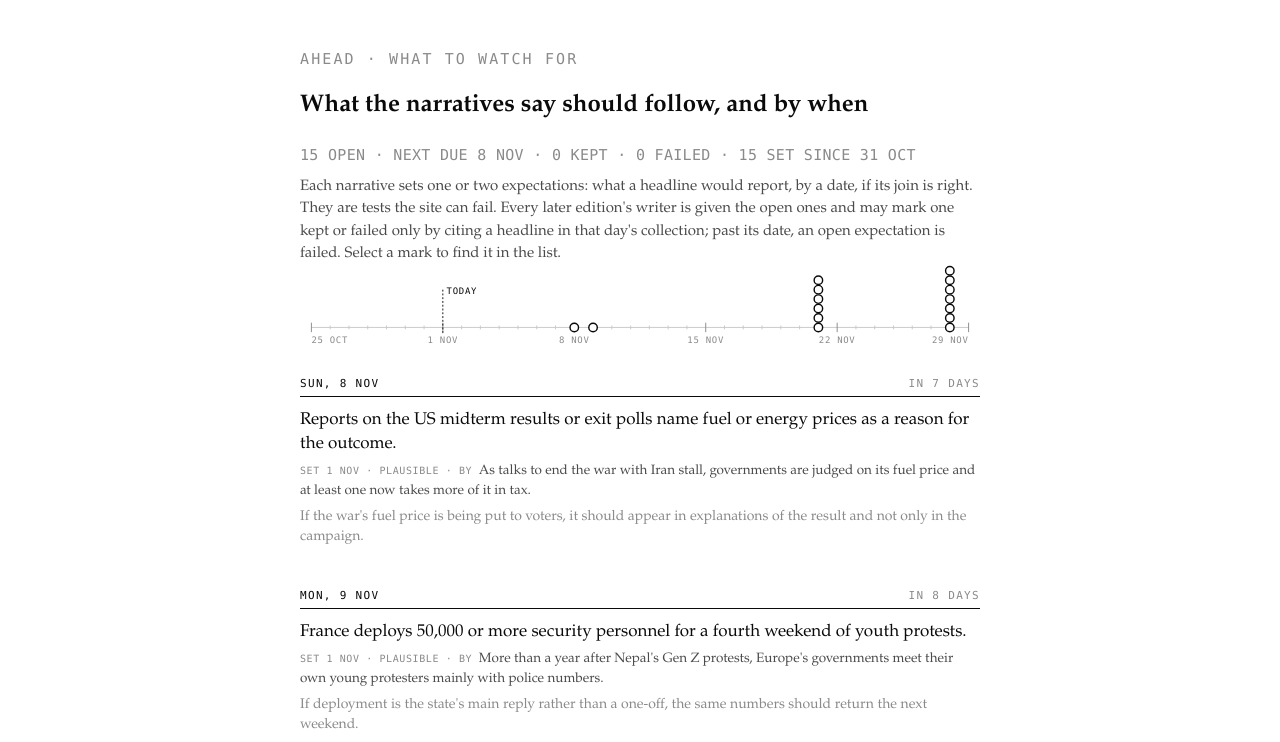
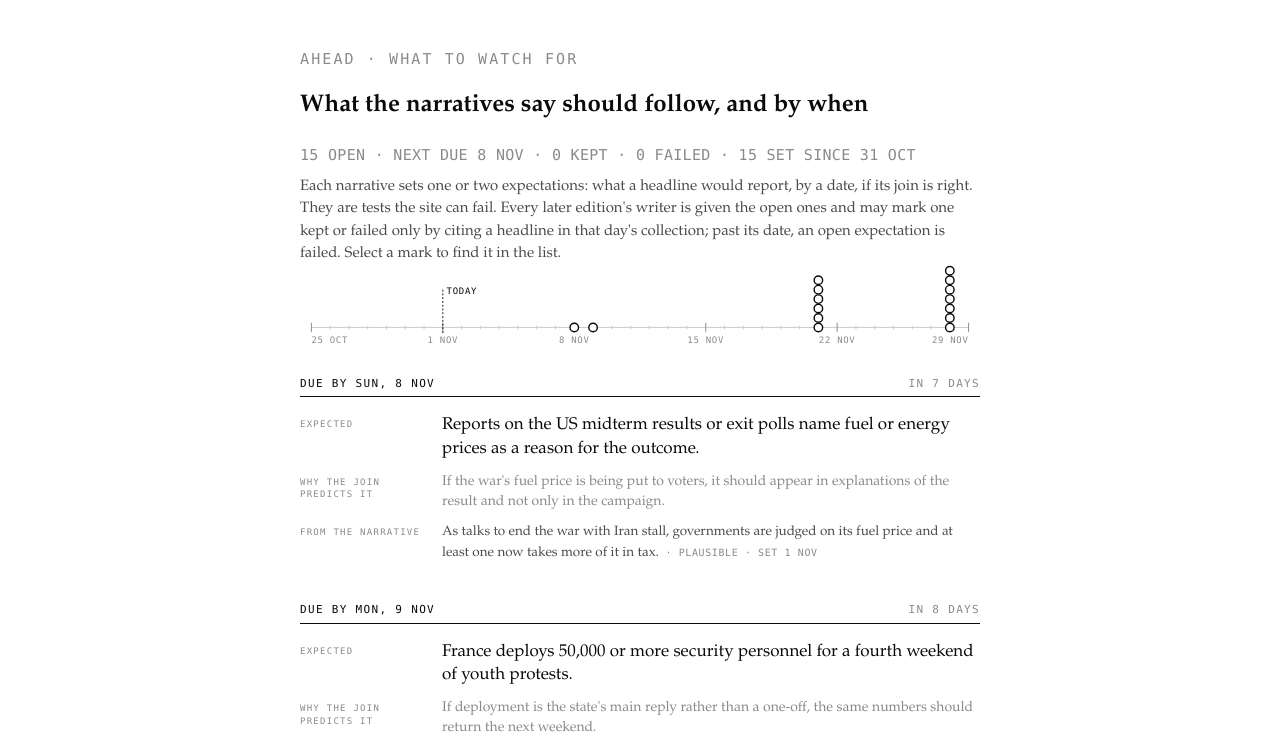
Before and after one commit to CraigWrenasmir/present-tense, a plain HTML site: page ahead.html in a window 1280 px wide. Shown: the part 58-800 px from the top of the page. Drawn offline with Linux system fonts and the light colour scheme; animation ran at ten frames a second.

Commit message:
Ahead: label every part of an expectation
On the board and in the drawer each item now says what each line is: EXPECTED, WHY THE JOIN PREDICTS IT, FROM THE NARRATIVE (with its firmness and the date it was set), and for settled items THE HEADLINE THAT SETTLED IT or HOW IT SETTLED. The day heading reads DUE BY. The old set-by line used three different 'by's and read as a headline.

```diff
--- a/ahead.js
+++ b/ahead.js
@@ -65,27 +65,34 @@
       if (day !== lastDay) {
         lastDay = day; const rel = dayOf(day) - today;
         const h = create('p', 'day-head mono'); h.id = 'day-' + day;
-        h.append(create('span', 'd', fmtDay(day, true).toUpperCase()), create('span', 'r', rel === 0 ? 'TODAY' : rel < 0 ? `${-rel} DAY${rel === -1 ? '' : 'S'} AGO · DUE, NOT YET CHECKED` : `IN ${rel} DAY${rel === 1 ? '' : 'S'}`));
+        h.append(create('span', 'd', 'DUE BY ' + fmtDay(day, true).toUpperCase()), create('span', 'r', rel === 0 ? 'TODAY' : rel < 0 ? `${-rel} DAY${rel === -1 ? '' : 'S'} AGO · DUE, NOT YET CHECKED` : `IN ${rel} DAY${rel === 1 ? '' : 'S'}`));
         body.append(h); ol = create('ol', 'watch-ledger'); body.append(ol);
       }
       ol.append(ledgerItem(w, false));
     });
   }
 
+  /* One expectation, every part labelled: what was expected, why the join predicts it, which narrative set it, and,
+     once settled, the headline that settled it or the note that nothing did. */
+  function row(label, ...content) { const d = create('div', 'wl-row'); d.append(create('span', 'wl-lab mono', label)); const v = create('div', 'wl-val'); content.forEach(c => v.append(c)); d.append(v); return d; }
   function ledgerItem(w, withStatus = true) {
     const li = create('li', 'wl ' + w.status); li.id = 'x-' + w.id;
     if (withStatus) {
       const head = create('p', 'wl-head mono');
-      const when = w.status === 'open' ? `runs to ${fmtDay(w.by)}` : w.resolved.how === 'expired' ? `not reported by ${fmtDay(w.by)}` : `${fmtDay(w.resolved.asOf)}`;
+      const when = w.status === 'open' ? `due by ${fmtDay(w.by)}` : w.resolved.how === 'expired' ? `nothing reported by ${fmtDay(w.by)}` : `settled ${fmtDay(w.resolved.asOf)}`;
       head.append(create('span', 'st', w.status.toUpperCase()), create('span', 'when', ` · ${when}`)); li.append(head);
     }
-    li.append(create('p', 'wl-what', w.what));
-    const set = create('p', 'wl-set mono'); const a = create('a', 'wl-ref', w.line);
-    a.href = openNarrative(w); a.title = 'Open the narrative that set it';
-    set.append(create('span', 'w', `SET ${fmtDay(w.asOf).toUpperCase()} · ${(w.firmness || '').toUpperCase()} · BY `), a); li.append(set);
-    if (w.because) li.append(create('p', 'wl-because', w.because));
-    if (w.resolved && w.resolved.note) li.append(create('p', 'wl-note', w.resolved.note));
-    headlineLinks(w).forEach(x => li.append(x));
+    li.append(row('EXPECTED', create('p', 'wl-what', w.what)));
+    if (w.because) li.append(row('WHY THE JOIN PREDICTS IT', create('p', 'wl-because', w.because)));
+    const from = create('p', 'wl-from'); const a = create('a', 'wl-ref', w.line); a.href = openNarrative(w); a.title = 'Open the narrative that set it';
+    from.append(a, create('span', 'wl-set mono', ` · ${(w.firmness || '').toUpperCase()} · SET ${fmtDay(w.asOf).toUpperCase()}`));
+    li.append(row('FROM THE NARRATIVE', from));
+    if (w.resolved) {
+      const parts = [];
+      if (w.resolved.note) parts.push(create('p', 'wl-note', w.resolved.note));
+      headlineLinks(w).forEach(x => parts.push(x));
+      if (parts.length) li.append(row(w.resolved.how === 'expired' ? 'HOW IT SETTLED' : 'THE HEADLINE THAT SETTLED IT', ...parts));
+    }
     return li;
   }
 
--- a/style.css
+++ b/style.css
@@ -664,6 +664,8 @@ body.scrolls { overflow: auto; }  /* the field page is fixed; the reading pages
 .watch-item.kept .watch-head .st::before, .wl.kept .wl-head .st::before { content: "✓ "; }
 .watch-item.failed .watch-head .st::before, .wl.failed .wl-head .st::before { content: "✗ "; }
 .wl.open .wl-head .st::before { content: "· "; }
+.watch-lab { font-size: 8.5px; letter-spacing: .14em; color: var(--ink-3); margin: 5px 0 1px; }
+.watch-item .watch-lab:first-of-type { margin-top: 2px; }
 .watch-what { font-size: 14.5px; line-height: 1.4; margin: 0 0 3px; color: var(--ink); }
 .watch-because { font-size: 13px; line-height: 1.4; color: var(--ink-3); margin: 0 0 4px; }
 .watch-note { font-size: 13px; line-height: 1.4; color: var(--ink-2); margin: 0 0 4px; }
@@ -708,14 +710,18 @@ body.scrolls { overflow: auto; }  /* the field page is fixed; the reading pages
 :is(.ledger, .board) .wl { padding: 12px 0; border-top: 1px solid var(--ink-5); }
 :is(.ledger, .board) .wl-head { font-size: 10px; letter-spacing: .1em; color: var(--ink-3); margin: 0 0 4px; }
 :is(.ledger, .board) .wl-what { font-size: 17px; line-height: 1.4; margin: 0 0 4px; }
-:is(.ledger, .board) .wl-set { margin: 0 0 6px; font-size: 10px; letter-spacing: .06em; color: var(--ink-3); line-height: 1.5; }
+:is(.ledger, .board) .wl-row { display: grid; grid-template-columns: 128px 1fr; column-gap: 14px; padding: 5px 0; }
+:is(.ledger, .board) .wl-lab { font-size: 9px; letter-spacing: .14em; color: var(--ink-3); padding-top: 4px; line-height: 1.4; }
+:is(.ledger, .board) .wl-val > p:last-child, :is(.ledger, .board) .wl-val > a:last-child { margin-bottom: 0; }
+:is(.ledger, .board) .wl-from { margin: 0; font-size: 14px; line-height: 1.45; }
+:is(.ledger, .board) .wl-set { font-size: 10px; letter-spacing: .06em; color: var(--ink-3); white-space: nowrap; }
 :is(.ledger, .board) .wl-ref { font-family: var(--serif); font-size: 13.5px; letter-spacing: 0; color: var(--ink-2); text-decoration: none; }
 :is(.ledger, .board) .wl-ref:hover { color: var(--ink); text-decoration: underline; }
 :is(.ledger, .board) .wl-because { font-size: 14px; line-height: 1.45; color: var(--ink-3); margin: 0 0 6px; }
 :is(.ledger, .board) .wl-note { font-size: 14.5px; line-height: 1.45; color: var(--ink-2); margin: 0 0 6px; }
 :is(.ledger, .board) .wl-h { font-size: 14px; }
 :is(.ledger, .board) .note { margin-top: 12px; }
-@media (max-width: 760px) { .ledger { padding: 0 14px; } :is(.ledger, .board) .wl-head, :is(.ledger, .board) .wl-set { font-size: 11px; } :is(.ledger, .board) .wl-what { font-size: 17px; } :is(.ledger, .board) .wl-ref { font-size: 15px; } }
+@media (max-width: 760px) { .ledger { padding: 0 14px; } :is(.ledger, .board) .wl-head, :is(.ledger, .board) .wl-set { font-size: 11px; } :is(.ledger, .board) .wl-what { font-size: 17px; } :is(.ledger, .board) .wl-ref { font-size: 15px; } :is(.ledger, .board) .wl-row { grid-template-columns: 1fr; row-gap: 2px; padding: 6px 0; } :is(.ledger, .board) .wl-lab { font-size: 10px; padding-top: 0; } :is(.ledger, .board) .wl-set { white-space: normal; } .watch-lab { font-size: 10px; } }
 
 /* The Ahead page: the board of open expectations on the four weeks ahead, the paths of today's narratives, the record. */
 .ahead-page .board, .ahead-page .paths-page { max-width: 720px; margin: 0 auto; padding: 36px 20px 0; }
```
Also changed, not shown: app.js (+8 -5 lines).
